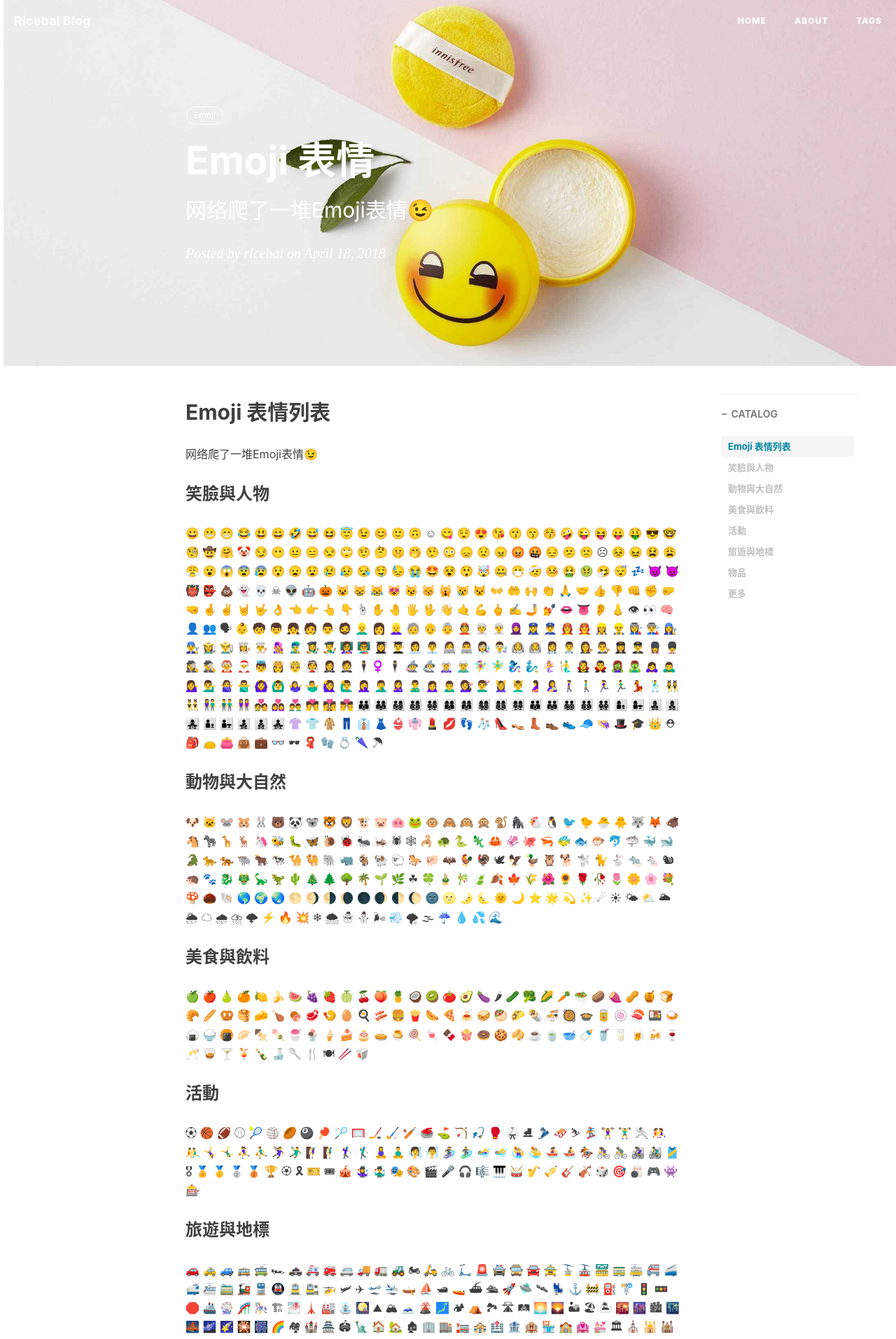
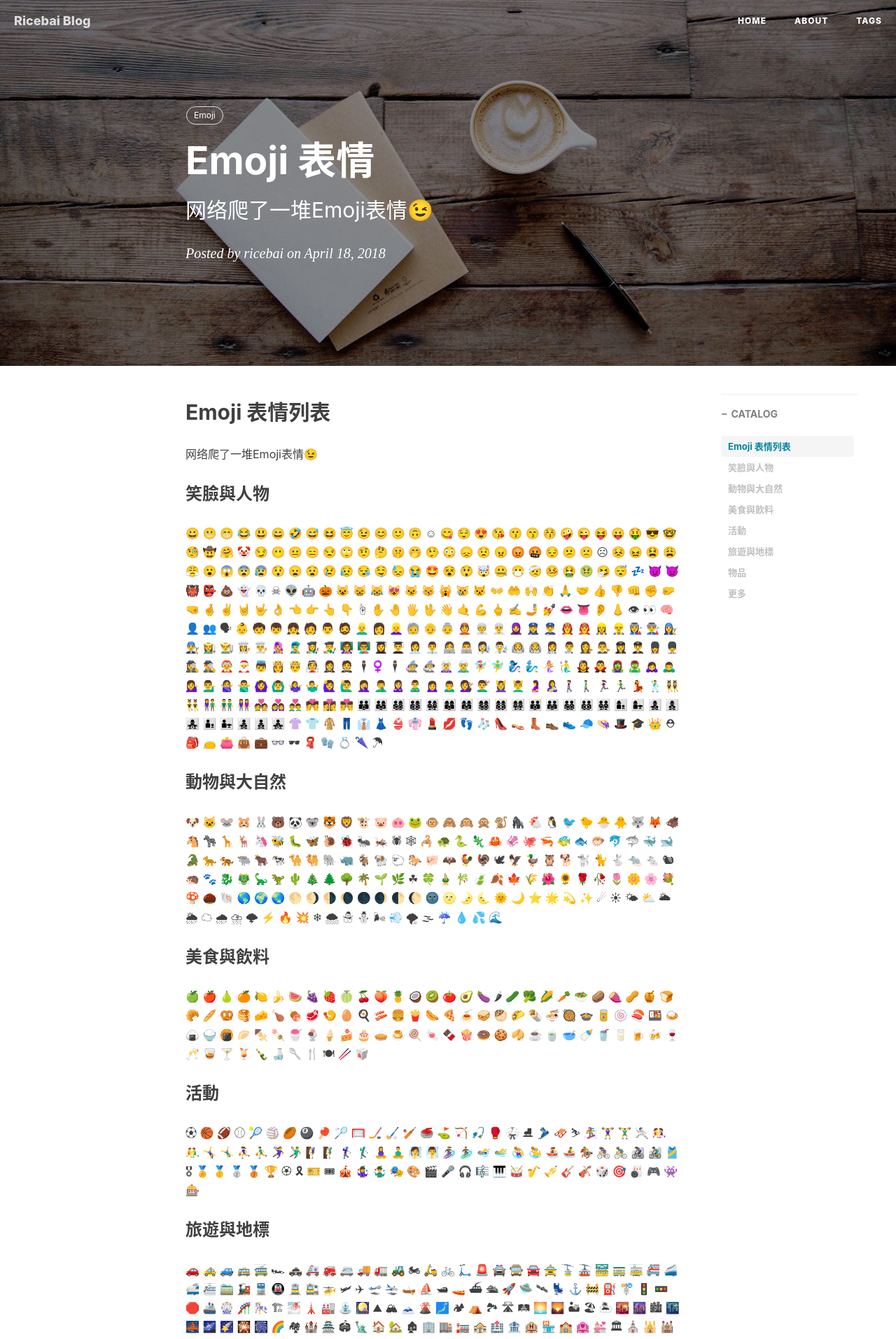
Before and after one commit to ricebai/ricebai.github.io, a Jekyll site: the page built from _posts/2018-04-18-Emoji.md, in a window 1280 px wide. Shown: the top 1914 px of the page at 70% size. Built offline with Jekyll 4.4.1, drawn with Linux system fonts in a browser that asks for light colours; nearby versions of some CDN libraries; comment, search, counter and statistics services are not loaded.

Commit message:
set emoji

```diff
--- a/_config.yml
+++ b/_config.yml
@@ -1,7 +1,7 @@
 # Site settings
 title: Ricebai Blog
 SEOTitle: 90年代号的博客 | Ricebai Blog
-header-img: img/post-bg-desk.jpg
+header-img: img/home-bg-art.jpg
 email: ricebai.me@gmail.com
 description: "Every failure is leading towards success."
 keyword: "Ricebai, Ricebai Blog, 90年代号的博客"
--- a/_posts/2018-04-18-Emoji.md
+++ b/_posts/2018-04-18-Emoji.md
@@ -4,7 +4,7 @@ title:      Emoji 表情
 subtitle:   网络爬了一堆Emoji表情😉
 date:       2018-04-18
 author:     ricebai
-header-img: img/post-bg-emoji.jpg
+header-img: img/post-bg-coffee.jpeg
 catalog: true
 tags:
     - Emoji
```
Also changed, not shown: img/home-bg-geek.jpg (deleted), img/post-bg-emoji.jpg (deleted).
